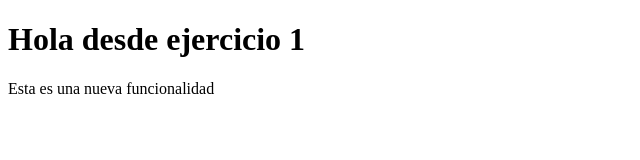
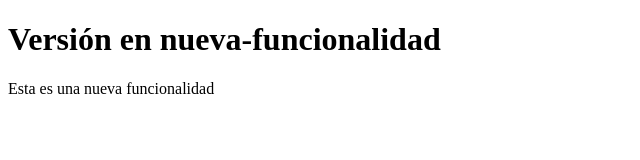
Before and after one commit to leoocarnero/ejercicio1, a plain HTML site: page index.html in a window 1280 px wide. Shown: the whole page, without its empty margins (0-640 px from the left). Drawn offline with Linux system fonts and the light colour scheme.

Commit message:
Cambio en nueva-funcionalidad

```diff
--- a/index.html
+++ b/index.html
@@ -4,7 +4,7 @@
     <title>Ejercicio 1</title>
 </head>
 <body>
-    <h1>Hola desde ejercicio 1</h1>
+    <h1>Versión en nueva-funcionalidad</h1>
     <p>Esta es una nueva funcionalidad</p>
 </body>
 </html>
```
